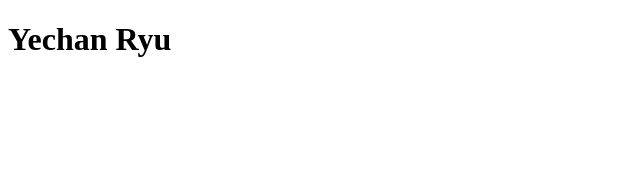
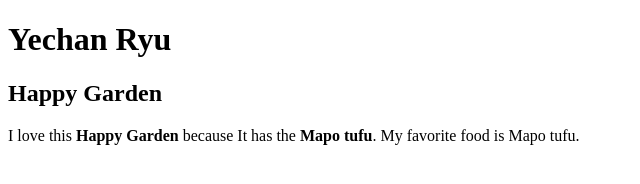
Before and after one commit to 44-563-Web-Apps-S24/44563-webapps-s24-assignment3-yechanRyu, a plain HTML site: page index.html in a window 1280 px wide. Shown: the whole page, without its empty margins (0-640 px from the left). Drawn offline with Linux system fonts and the light colour scheme.

Commit message:
commit for screen shot3 place ans 2 bold words

```diff
--- a/index.html
+++ b/index.html
@@ -5,5 +5,7 @@
     </head>
     <body>
         <h1>Yechan Ryu</h1>
+        <h2>Happy Garden</h2>
+        <p>I love this <b>Happy Garden</b> because It has the <b>Mapo tufu</b>. My favorite food is Mapo tufu.</p>
     </body>
 </html>
```
